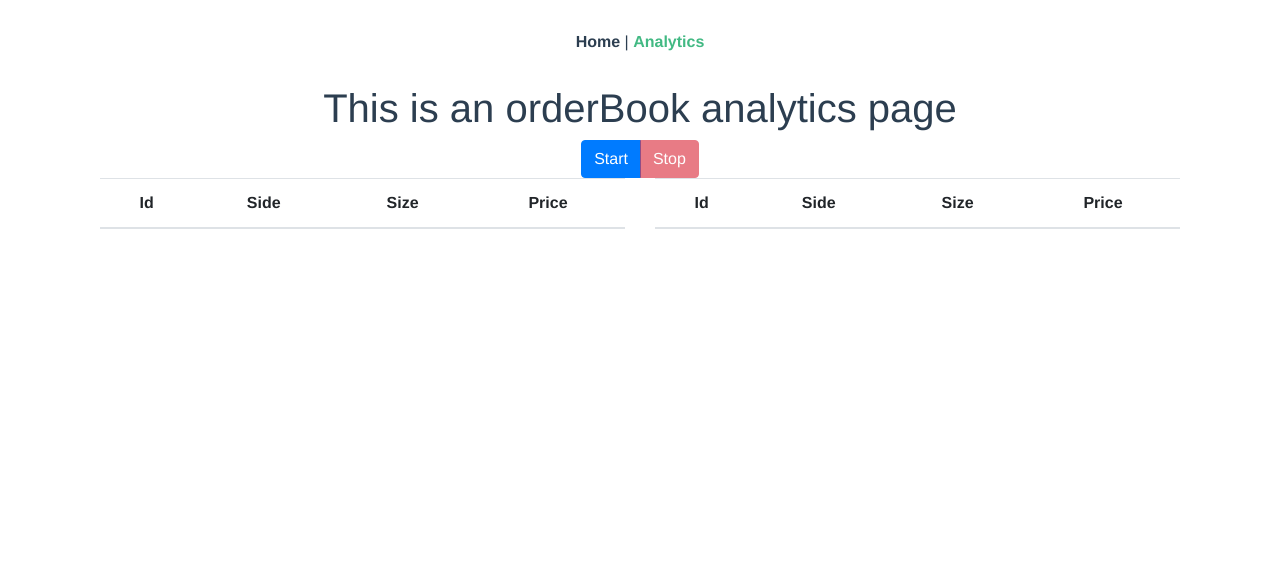
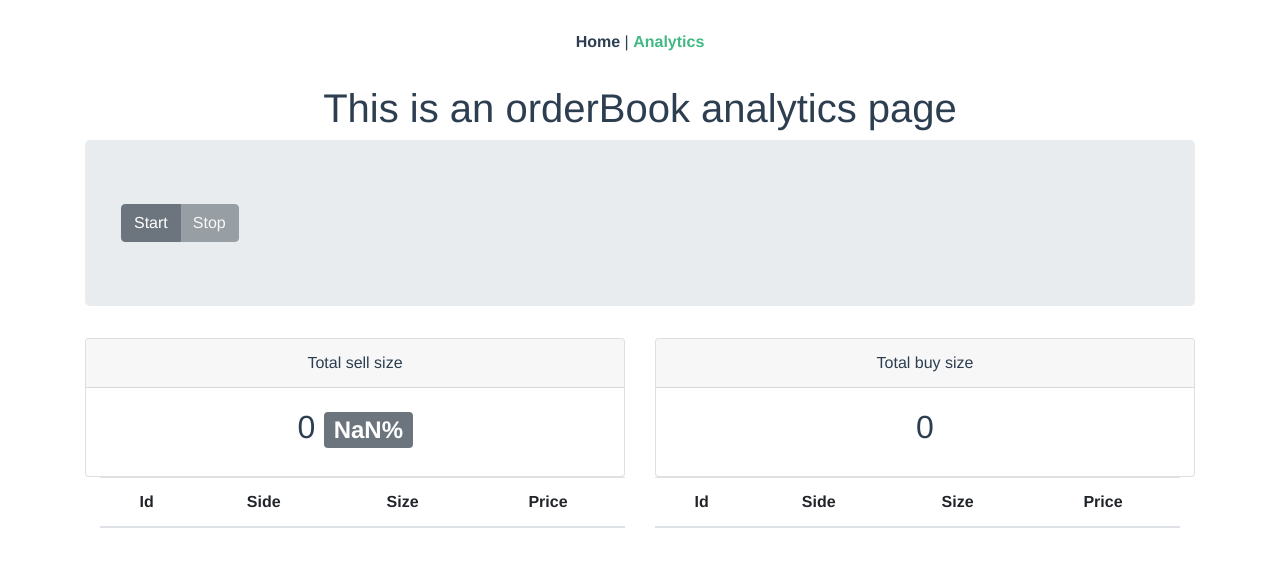
Before and after one commit to adminoid/cryptoid, a Vue app: page /analytics in a window 1280 px wide. Shown: the top 566 px of the page. Built offline with nearby package versions, Linux system fonts and the light colour scheme.

Commit message:
bulls / bears market leadeng in percent

```diff
--- a/src/views/Analytics.vue
+++ b/src/views/Analytics.vue
@@ -2,9 +2,38 @@
   <div class="container">
     <h1>This is an orderBook analytics page</h1>
 
-    <div class="btn-group">
-      <button class="btn btn-primary" @click="startSync">Start</button>
-      <button class="btn btn-danger" :class="{ disabled: !started }" @click="stopSync">Stop</button>
+<!--    <pre>{{ atTheHelm }}</pre>-->
+
+    <div>
+      <b-jumbotron>
+        <div>
+          <b-button-toolbar key-nav aria-label="Start/stop parsing data">
+            <b-button-group class="mx-1">
+              <b-button @click="startSync">Start</b-button>
+              <b-button :class="{ disabled: !started }" @click="stopSync">Stop</b-button>
+            </b-button-group>
+          </b-button-toolbar>
+        </div>
+      </b-jumbotron>
+    </div>
+
+    <div>
+      <b-card-group deck>
+        <b-card
+            header="Total sell size"
+            header-tag="header"
+        >
+          <b-card-text><h2>{{ totalSellSize }} <b-badge v-if="atTheHelm === 'bears'">{{ advantages }}%</b-badge></h2></b-card-text>
+        </b-card>
+
+        <b-card
+            header="Total buy size"
+            header-tag="header"
+        >
+          <b-card-text><h2>{{ totalBuySize }} <b-badge v-if="atTheHelm === 'bulls'">{{ advantages }}%</b-badge></h2></b-card-text>
+        </b-card>
+
+      </b-card-group>
     </div>
 
     <div class="container">
@@ -55,6 +84,38 @@
             sortable: true,
           },
         ],
+        totalSellSize: 0,
+        totalBuySize: 0,
+        atTheHelm: 'bulls',
+      }
+    },
+
+    watch: {
+      'orderBook.sell': {
+        handler(val){
+          this.totalSellSize = _.sumBy(val, 'size');
+        },
+        deep: true
+      },
+
+      'orderBook.buy': {
+        handler(val){
+          this.totalBuySize = _.sumBy(val, 'size');
+        },
+        deep: true
+      }
+    },
+
+    computed: {
+      advantages: function () {
+        let result = {};
+        if (this.totalBuySize > this.totalSellSize) {
+          this.atTheHelm = 'bulls';
+          return _.round((this.totalBuySize / this.totalSellSize) * 100 - 100, 2)
+        } else {
+          this.atTheHelm = 'bears';
+          return _.round((this.totalSellSize / this.totalBuySize) * 100 - 100, 2)
+        }
       }
     },
 
@@ -126,6 +187,7 @@
 <style lang="sass">
   td
     padding: 0 !important
+    font-size: 0.6rem
     &.minified
       font-size: 0.5em
       width: 30px
```
